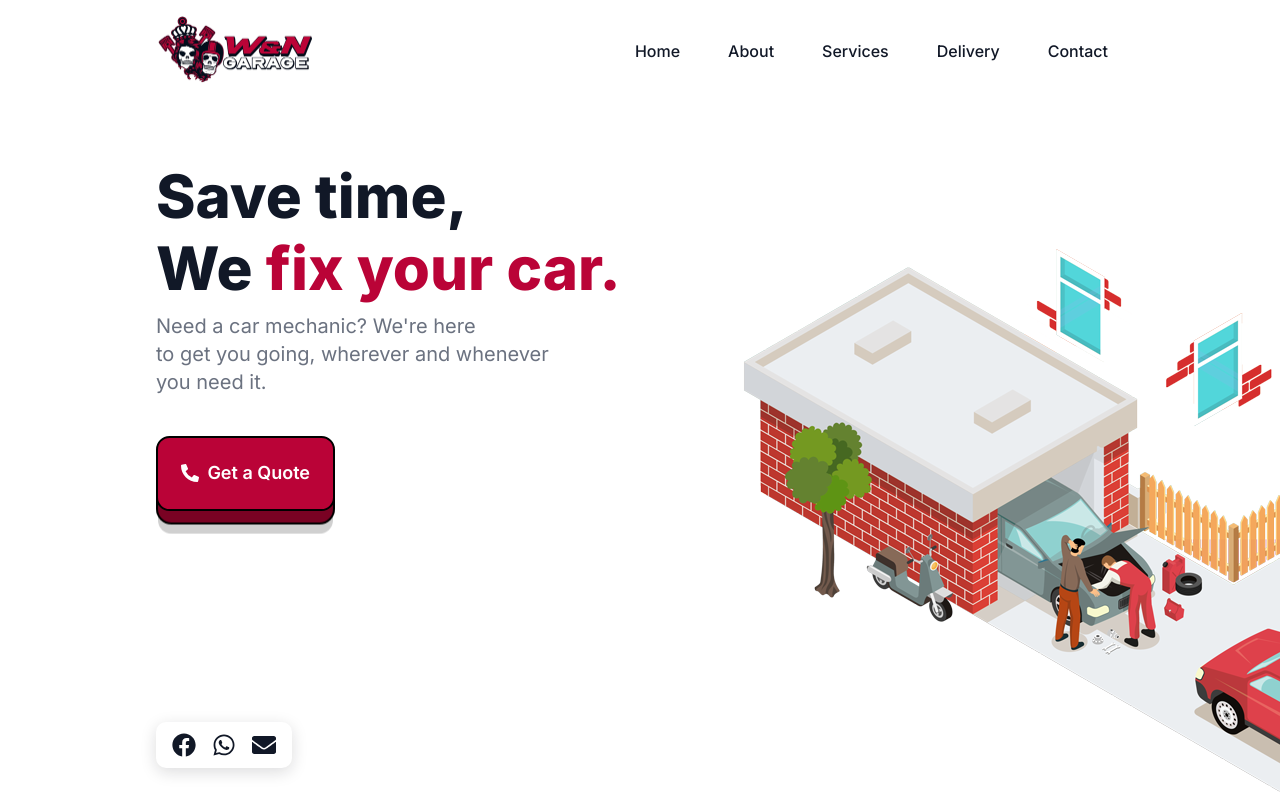
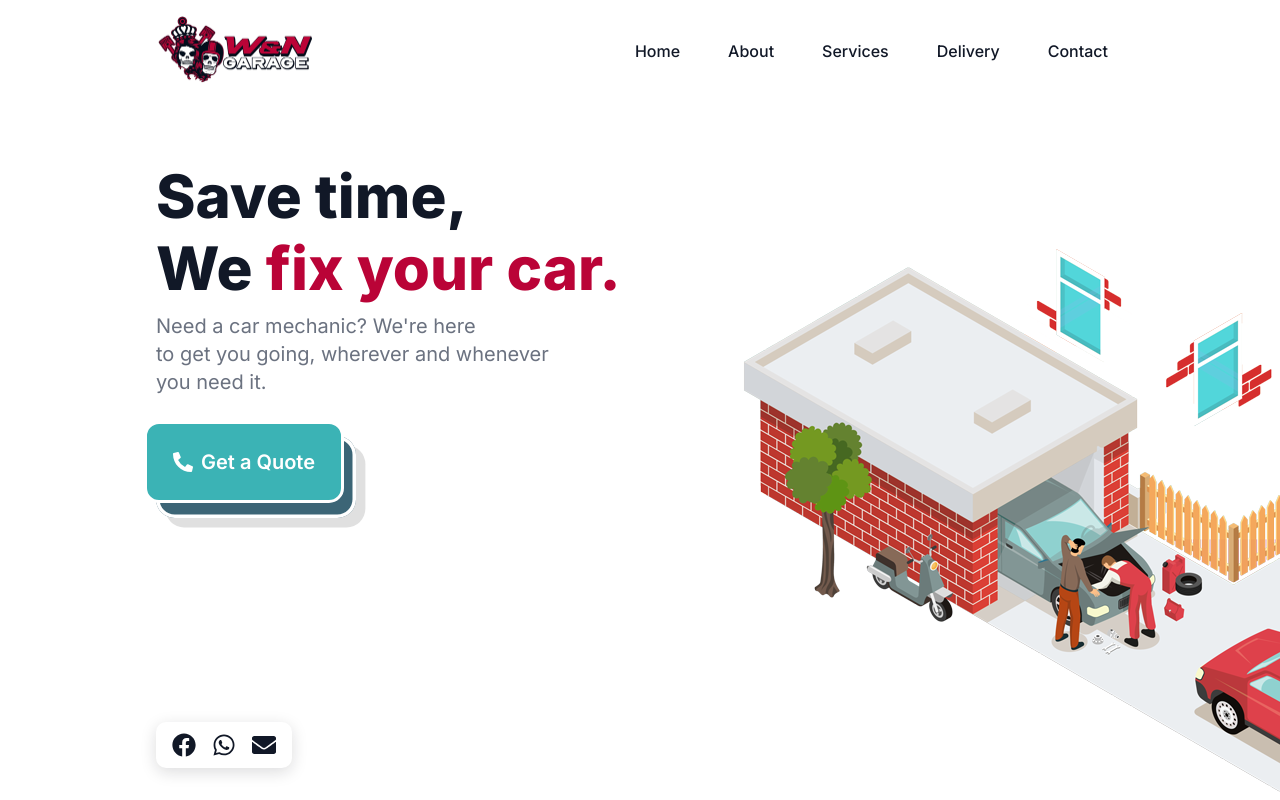
Before and after one commit to svmuelns/wngarage, a React (Create React App) app in the folder wngarages/: page / in a window 1280 px wide. Shown: the top 800 px of the page. Built offline with nearby package versions, Linux system fonts and the light colour scheme.

Commit message:
minor fixes

```diff
--- a/wngarages/src/components/hero/Hero.css
+++ b/wngarages/src/components/hero/Hero.css
@@ -354,6 +354,40 @@ main
     width: fit-content;
     padding: 1em 1em !important;
 }
+
+.pushable {
+    background: #3c6576;
+    border: none;
+    border-radius: 1.25em;
+    padding: 0;
+    cursor: pointer;
+    box-shadow: inset 0 0 0 3.5px #fff, 0.625em 0.625em #83838340;
+}
+.front {
+    display: block;
+    font-weight: 600;
+    border: 3.5px solid white;
+    padding: 1em 1.7em;
+    font-size: 1rem;
+    border-radius: 0.75em;
+    font-size: 1.25rem;
+    background: #3bb3b5;
+    color: white;
+    transform: translate3d(-0.6em, -0.75em, 0);
+    transition: transform 600ms cubic-bezier(.3, .7, .4, 1);
+}
+.pushable:hover .front {
+    transform: translate3d(-0.4em, -0.5em, -1em);
+    transition: transform 250ms cubic-bezier(.3, .7, .4, 1.5);
+}
+.pushable:active .front {
+    transform: translateY(-2px);
+    transition: transform 34ms;
+}
+.pushable:focus:not(:focus-visible) {
+    outline: none;
+}
+
 @media screen and (max-width: 340px){
     body
     {
--- a/wngarages/src/components/hero/Hero.jsx
+++ b/wngarages/src/components/hero/Hero.jsx
@@ -29,14 +29,16 @@ function HeroSection() {
                 </div>
                 <Fade left>
                 <div className='hero__buttons'>
-                    <a href="tel:305-438-8987" className='hero-button primary-button button'>
+                    {/* <a href=":305-438-8987" className='hero-button primary-button button'>
                         <FaPhoneAlt />
                         Get a Quote
-                    </a>
-                    {/* <a href="" className='secondary-button button'>
-                        <FaMapMarkerAlt />
-                        Garage
                     </a> */}
+                    <button class="pushable">
+                        <a href='tel:6122350262' class="front">
+                            <FaPhoneAlt />
+                            Get a Quote
+                        </a>
+                    </button>
                 </div>
 
                 <div className='hero__socials'>
```
Also changed, not shown: wngarages/src/components/navbar/Navbar.jsx (+0 -27 lines).
